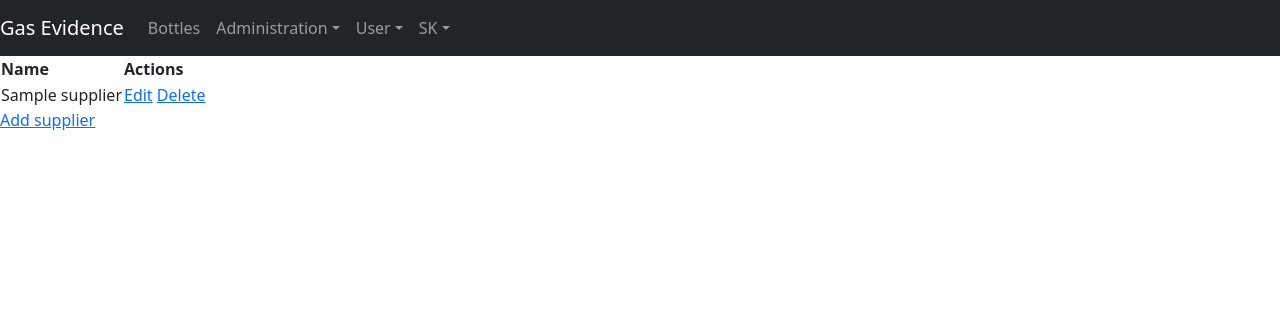
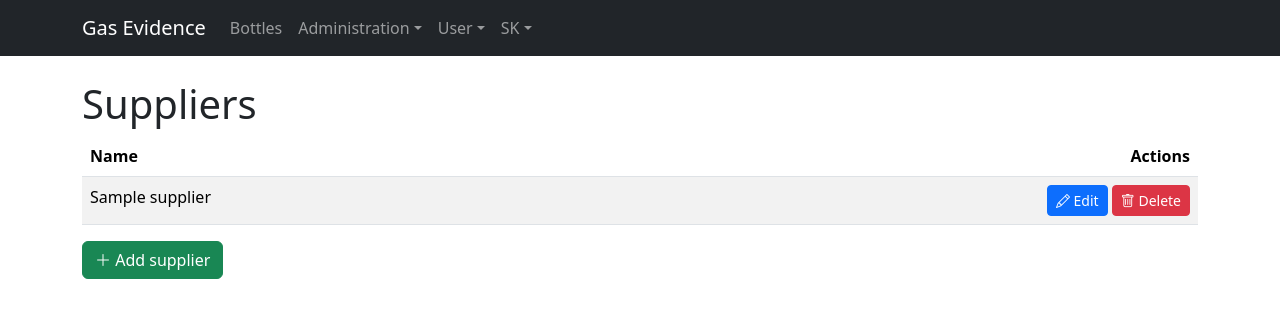
Before and after one commit to TIS2023-FMFI/evidencia-flias, a Django app: page /suppliers/ in a window 1280 px wide. Shown: the top 318 px of the page. Run offline with Django 4.2, Linux system fonts and the light colour scheme; a user stored in the database is signed in; tables that the repository leaves empty hold one stand-in row (values such as "Sample post"); some libraries are stand-ins or nearby versions.

Commit message:
improve UI

```diff
--- a/flase_app/templates/base.html
+++ b/flase_app/templates/base.html
@@ -7,6 +7,9 @@
     <title>{% block title %}{% endblock %}</title>
 
 	<link rel="stylesheet" href="{% static 'css/bootstrap.min.css' %}">
+    <link rel="stylesheet" href="https://cdn.jsdelivr.net/npm/bootstrap-icons@1.11.3/font/bootstrap-icons.min.css">
+
+    <meta name="viewport" content="width=device-width, initial-scale=1.0">
 
     <script src="https://code.jquery.com/jquery-3.5.1.slim.min.js"
         integrity="sha384-DfXdz2htPH0lsSSs5nCTpuj/zy4C+OGpamoFVy38MVBnE+IbbVYUew+OrCXaRkfj"
@@ -19,8 +22,9 @@
         crossorigin="anonymous"></script>
 
     </head>
-<body style="padding-top: 56px;">
-	<nav class="navbar navbar-expand-md navbar-dark fixed-top bg-dark">
+<body>
+	<nav class="navbar navbar-expand-md navbar-dark bg-dark mb-4">
+        <div class="container">
             <a class="navbar-brand" href="#">Gas Evidence</a>
             <button class="navbar-toggler" type="button" data-toggle="collapse" data-target="#navbarsExampleDefault"
                 aria-controls="navbarsExampleDefault" aria-expanded="false" aria-label="Toggle navigation">
@@ -60,15 +64,12 @@
                     </li>
                 </ul>
             </div>
+		</div>
 	</nav>
 
+    <div class="container">
         {% block content %}
         {% endblock %}
-
-
-
+    </div>
 </body>
-
-
-
 </html>
--- a/flase_app/templates/suppliers/delete.html
+++ b/flase_app/templates/suppliers/delete.html
@@ -9,7 +9,7 @@
     <form method="post">
         {% csrf_token %}
         {{ form }}
-        <button type="submit">{% translate 'Delete' %}</button>
+        <button type="submit" class="btn btn-danger">{% translate 'Delete' %}</button>
+        <a href="{% url "supplier_list" %}" class="btn btn-secondary">{% translate "Cancel" %}</a>
     </form>
-
 {% endblock content %}
--- a/flase_app/templates/suppliers/list.html
+++ b/flase_app/templates/suppliers/list.html
@@ -2,12 +2,13 @@
 {% load i18n %}
 
 {% block content %}
+    <h1>{% translate "Suppliers" %}</h1>
 
-<table>
+    <table class="table table-striped">
         <thead>
         <tr>
             <th>{% translate "Name" %}</th>
-			<th>{% translate "Actions" %}</th>
+            <th class="text-end">{% translate "Actions" %}</th>
         </tr>
         </thead>
 
@@ -15,15 +16,20 @@
         {% for supplier in object_list %}
             <tr>
                 <td>{{ supplier.name }}</td>
-            <td>
-                <a href="{% url 'supplier_update' pk=supplier.id %}">{% translate "Edit" %}</a>
-                <a href="{% url 'supplier_delete' pk=supplier.id %}">{% translate "Delete" %}</a>
+                <td class="text-end">
+                    <a href="{% url 'supplier_update' pk=supplier.id %}" class="btn btn-sm btn-primary">
+                        <i class="bi bi-pencil"></i> {% translate "Edit" %}
+                    </a>
+                    <a href="{% url 'supplier_delete' pk=supplier.id %}" class="btn btn-sm btn-danger">
+                        <i class="bi bi-trash"></i> {% translate "Delete" %}
+                    </a>
                 </td>
             </tr>
         {% endfor %}
         </tbody>
     </table>
 
-<a href="{% url 'supplier_create' %}">{% translate "Add supplier" %}</a>
-
+    <a href="{% url 'supplier_create' %}" class="btn btn-success">
+        <i class="bi bi-plus-lg"></i> {% translate "Add supplier" %}
+    </a>
 {% endblock content %}
```
Lines whose indentation alone changed are shown as unchanged.
